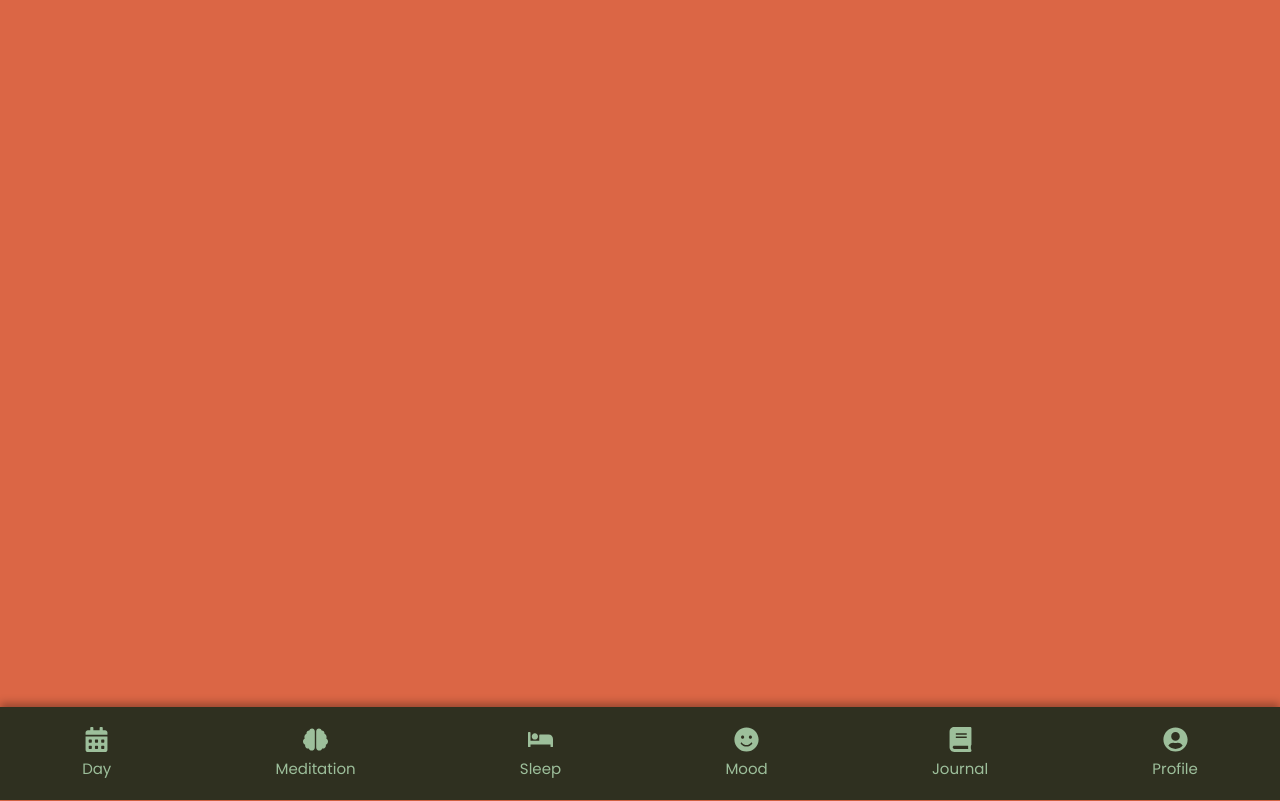
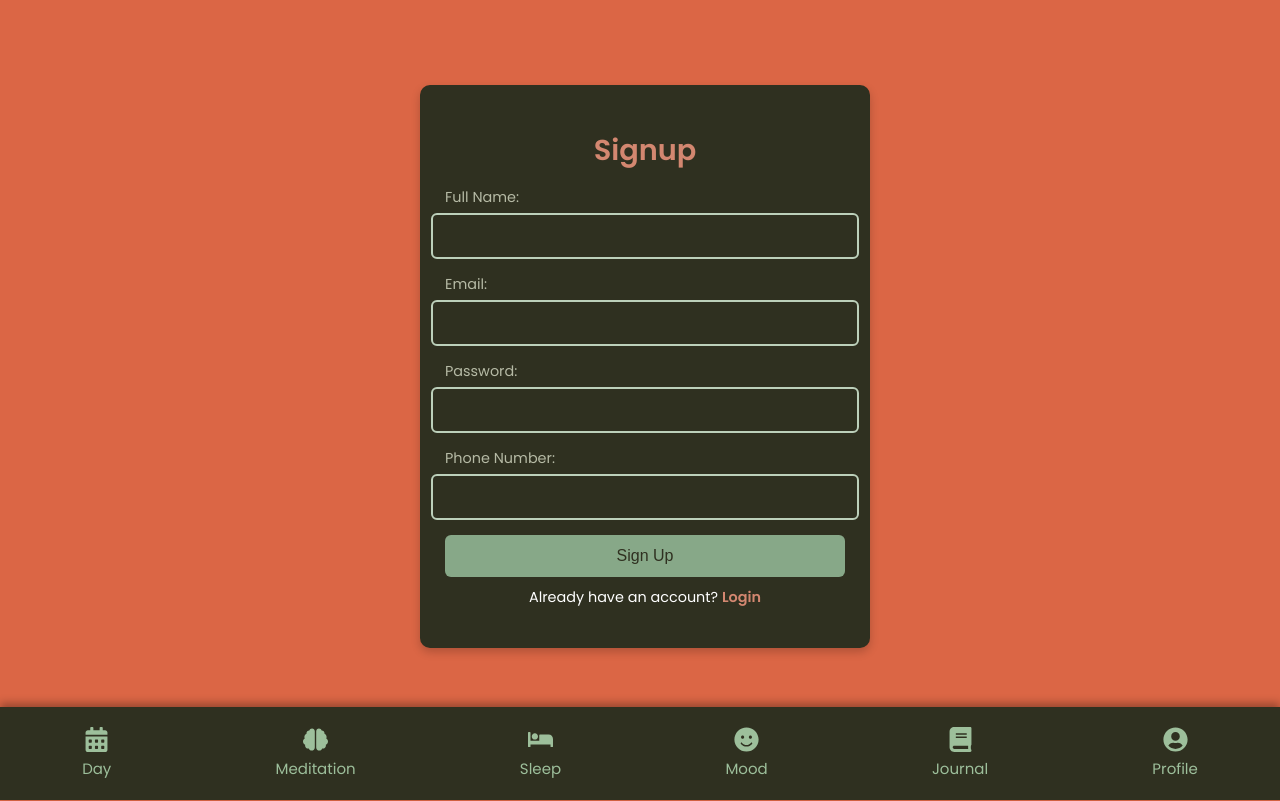
Before and after one commit to krithikadh/MINDFULNESS, a React (Vite) app in the folder mindfulness/: page /signup in a window 1280 px wide. Built offline with nearby package versions, Linux system fonts and the light colour scheme.

Commit message:
Signup and Login completed with css,backend integration left

```diff
--- a/mindfulness/src/App.jsx
+++ b/mindfulness/src/App.jsx
@@ -6,6 +6,8 @@ import Journal from "./components/FunctionalComponents/Journal";
 import Profile from "./components/FunctionalComponents/Profile";
 import Navbar from "./components/FunctionalComponents/Navbar";
 import { BrowserRouter, Routes, Route } from "react-router-dom";
+import Signup from "./components/FunctionalComponents/Signup";
+import Login from "./components/FunctionalComponents/Login";
 
 function App() {
   return (
@@ -19,6 +21,8 @@ function App() {
           <Route path="/sleep" element={<Sleep />} />
           <Route path="/journal" element={<Journal />} />
           <Route path="/profile" element={<Profile />} />
+          <Route path="/signup" element={<Signup />} />
+          <Route path="/login" element={<Login />} />
         </Routes>
       </BrowserRouter>
     </main>
--- /dev/null
+++ b/mindfulness/src/components/FunctionalComponents/Login.jsx
@@ -0,0 +1,54 @@
+import { useState } from "react";
+import { Link, useNavigate } from "react-router-dom";
+import axios from "axios";
+import "../css/Auth.css";
+
+function Login() {
+  const navigate = useNavigate();
+  const [email, setEmail] = useState("");
+  const [password, setPass] = useState("");
+
+  const handleLogin = async (event) => {
+    event.preventDefault();
+    try {
+      const req = await axios.post("", { email, password });
+      alert(req.data.message);
+      if (req.data.isLoggedIn) navigate("/");
+    } catch (error) {
+      alert("Login failed. Please check your credentials.");
+    }
+  };
+
+  return (
+    <div className="auth-container">
+      <h1>Login</h1>
+      <form className="auth-form" onSubmit={handleLogin}>
+        <label htmlFor="email">Email:</label>
+        <input
+          type="email"
+          id="email"
+          value={email}
+          onChange={(e) => setEmail(e.target.value)}
+          required
+        />
+
+        <label htmlFor="password">Password:</label>
+        <input
+          type="password"
+          id="password"
+          value={password}
+          onChange={(e) => setPass(e.target.value)}
+          required
+        />
+
+        <button type="submit">Login</button>
+      </form>
+
+      <p>
+        New User? <Link to="/signup">Signup</Link>
+      </p>
+    </div>
+  );
+}
+
+export default Login;
--- /dev/null
+++ b/mindfulness/src/components/FunctionalComponents/Signup.jsx
@@ -0,0 +1,79 @@
+import { useState } from "react";
+import { Link, useNavigate } from "react-router-dom";
+import axios from "axios";
+import "../css/Auth.css";
+
+function Signup() {
+  const navigate = useNavigate();
+  const [name, setName] = useState("");
+  const [email, setEmail] = useState("");
+  const [password, setPass] = useState("");
+  const [phoneNumber, setPN] = useState("");
+
+  const handleSignup = async (event) => {
+    event.preventDefault();
+    try {
+      const req = await axios.post("", {
+        name,
+        email,
+        password,
+        phoneNumber,
+      });
+      alert(req.data.message);
+      if (req.data.isSignUp) navigate("/login");
+    } catch (error) {
+      alert("Signup failed. Please try again.");
+    }
+  };
+
+  return (
+    <div className="auth-container">
+      <h1>Signup</h1>
+      <form className="auth-form" onSubmit={handleSignup}>
+        <label htmlFor="name">Full Name:</label>
+        <input
+          type="text"
+          id="name"
+          value={name}
+          onChange={(e) => setName(e.target.value)}
+          required
+        />
+
+        <label htmlFor="email">Email:</label>
+        <input
+          type="email"
+          id="email"
+          value={email}
+          onChange={(e) => setEmail(e.target.value)}
+          required
+        />
+
+        <label htmlFor="password">Password:</label>
+        <input
+          type="password"
+          id="password"
+          value={password}
+          onChange={(e) => setPass(e.target.value)}
+          required
+        />
+
+        <label htmlFor="phoneNumber">Phone Number:</label>
+        <input
+          type="tel"
+          id="phoneNumber"
+          value={phoneNumber}
+          onChange={(e) => setPN(e.target.value)}
+          required
+        />
+
+        <button type="submit">Sign Up</button>
+      </form>
+
+      <p>
+        Already have an account? <Link to="/login">Login</Link>
+      </p>
+    </div>
+  );
+}
+
+export default Signup;
--- /dev/null
+++ b/mindfulness/src/components/css/Auth.css
@@ -0,0 +1,81 @@
+.auth-container {
+    text-align: center;
+    max-width: 400px;
+    margin: 85px auto;
+    padding: 25px;
+    background-color: #2F3020;
+    border-radius: 10px;
+    box-shadow: 0px 4px 10px rgba(0, 0, 0, 0.2);
+}
+
+.auth-container h1 {
+    color: #D38770;
+    font-size: 1.8rem;
+    margin-bottom: 15px;
+}
+
+.auth-form {
+    display: flex;
+    flex-direction: column;
+    align-items: center;
+    width: 100%;
+}
+
+.auth-form label {
+    align-self: flex-start;
+    font-size: 0.9rem;
+    color: #b6baa5;
+    margin-bottom: 5px;
+}
+
+.auth-form input {
+    width: 100%;
+    padding: 12px;
+    margin-bottom: 15px;
+    border: 2px solid #bcd0ba;
+    border-radius: 6px;
+    background: #2F3020;
+    color: #FFFFFF;
+    font-size: 1rem;
+    text-align: left;
+}
+
+.auth-form input:focus {
+    outline: none;
+    border-color: #D38770;
+    background-color: #cdb9b3;
+    color: #2F3020;
+}
+
+.auth-form button {
+    background: #87a888;
+    color: #2F3020;
+    padding: 12px;
+    border: none;
+    border-radius: 6px;
+    font-size: 1rem;
+    cursor: pointer;
+    transition: 0.3s ease;
+    width: 100%;
+}
+
+.auth-form button:hover {
+    background: #E0E5C5;
+}
+
+.auth-container p {
+    color: white;
+    margin-top: 10px;
+    font-size: 0.9rem;
+}
+
+.auth-container a {
+    color: #D38770;
+    text-decoration: none;
+    font-weight: bold;
+    transition: 0.3s ease;
+}
+
+.auth-container a:hover {
+    text-decoration: underline;
+}
```
